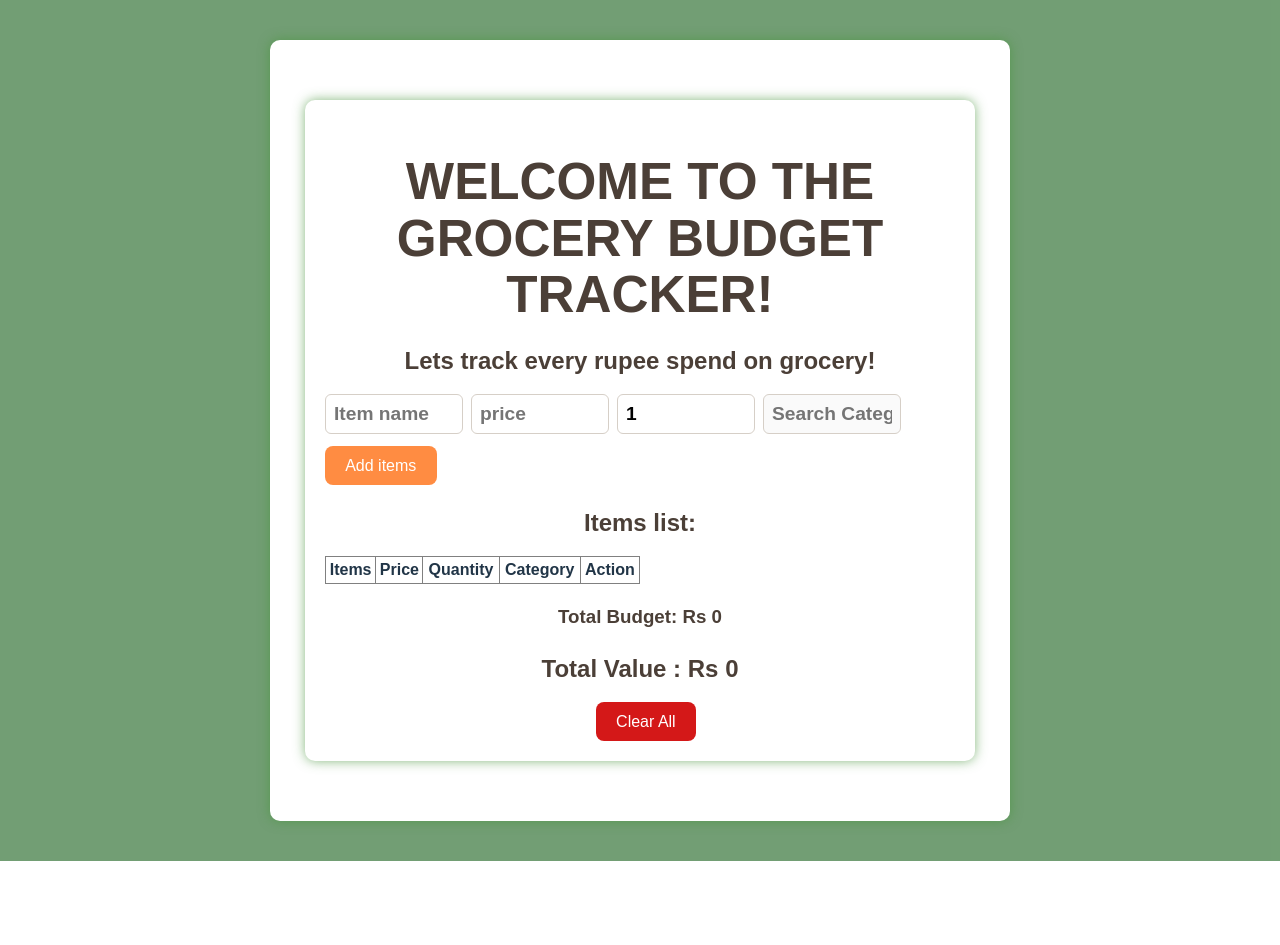
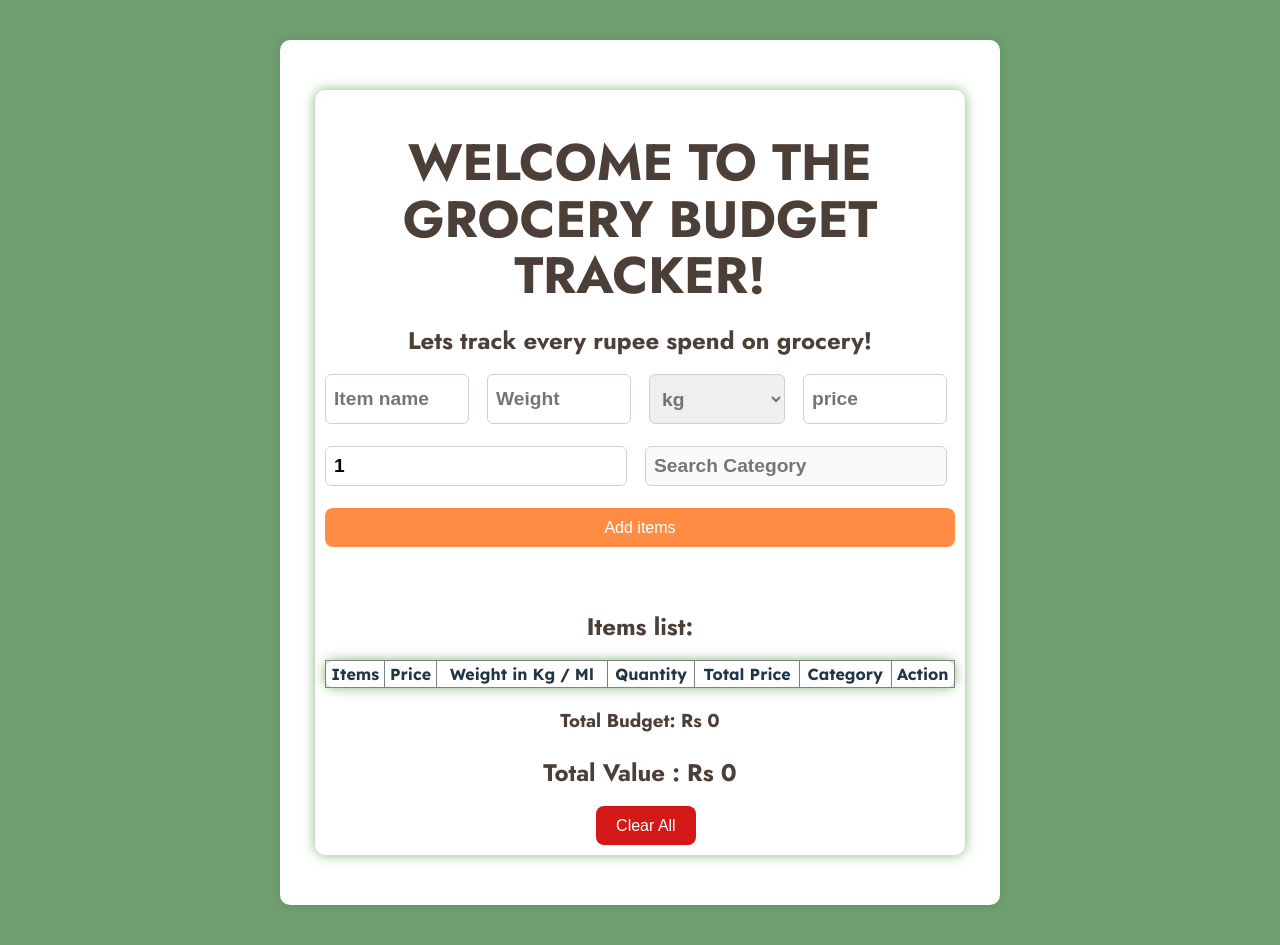
Before and after one commit to VIGNESHWAR-K-S-07/GROCERY-BUDGET-TRACKER, a React (Vite) app: page / in a window 1280 px wide. Before the commit the page ends 861 px from the top, so only its background shows below. Built offline with nearby package versions, Linux system fonts and the light colour scheme.

Commit message:
Updated Grocery Budget Tracker UI

```diff
--- a/index.html
+++ b/index.html
@@ -5,7 +5,11 @@
     <link rel="icon" type="image/svg+xml" href="/vite.svg" />
     <link rel="stylesheet"  href="/src/App.css" />
     <meta name="viewport" content="width=device-width, initial-scale=1.0" />
-    <title>grocery-budget-tracker</title>
+    <link rel="preconnect" href="https://fonts.googleapis.com">
+    <link rel="preconnect" href="https://fonts.gstatic.com" crossorigin>
+    <link href="https://fonts.googleapis.com/css2?family=Jost:ital,wght@0,100..900;1,100..900&family=Lexend+Deca:wght@100..900&display=swap" rel="stylesheet">
+<title>grocery-budget-tracker</title>
+
   </head>
   <body>
     <div id="root"></div>
--- a/src/App.css
+++ b/src/App.css
@@ -9,7 +9,7 @@ div {
   max-width: 700px;
   width:90%;
   margin: 40px auto;
-  padding: 20px;
+  padding: 10px;
   background: #ffffff;
   border-radius: 10px;
   box-shadow: 0px 0px 12px rgba(71, 148, 60, 0.671);
@@ -17,6 +17,7 @@ div {
 
 h1,h2,h3 {
   text-align: center;
+  font-family: "Jost", sans-serif;
   color:#4b3f37;
   margin-bottom:15px;
 }
@@ -33,7 +34,7 @@ input {
 }
 
 button {
-  padding: 6px 12px;
+  padding: 0px 3px;
   border: none;
   border-radius: 6px;
   background-color:#ff8c42 !important;
@@ -53,18 +54,163 @@ ul{
   padding-left: 0;
 }
 
+form{
+  display: flex;
+  position: relative;
+  flex-wrap: wrap;
+  gap:10px;
+}
+
+.input-form input{
+flex:1;
+/* min-width: 150px; */
+}
+.drop-downList {
+  display: block;
+  position: absolute;
+  top: 70%;
+  left: 50%;
+  transform: translateX(-50%);
+  right: 0;
+  flex-basis: 100%;
+  background-color: #fdfcfb;
+  z-index: 999;
+  max-height: 200px;
+  overflow-y: auto;
+  width: 100%;
+}
+
+.input-form button{
+  width: 100%;
+}
+
 li{
+
   list-style: none;
   margin-bottom: 10px;
-  color:#4b3f37
+  color:#4b3f37;
+  border-radius: 6px;
+}
+
+li:hover{
+  background-color: #ff8c42;
+  color: black;
+  font-weight: 600;
+}
+
+.table-container{
+  width: 100%;
+  padding: 0;
+  margin: 0;
+  font-family: "Lexend Deca", sans-serif;
+  font-optical-sizing: auto;
+  font-weight: 200;
+  font-style: normal;
+  /* overflow-x: auto;
+  -webkit-overflow-scrolling: touch; */
 }
 
 table{
   /* margin-left: 25%; */
+  /* display:flex;  */
+  margin: 0 auto;
   padding: 6px 5px;
+  align-items: center;
+  justify-content: center;
+  table-layout: auto;
+  word-wrap:break-word;
+}
+
+.weightUnit-dropdown{
+  height: 50px;
+  border-radius: 5px;
+  font-size: larger;
+  font-weight: 800;
+  color: #727272;
+  padding:8px;
+  margin-right:8px;
+  margin-bottom: 12px;
+  border:1px solid #D6CFC7;
+  border-radius: 6px;
+
 }
 
 #clearAll {
   background-color: rgb(212, 24, 24) !important;
   margin-left: 43%;
 }
+
+.deleteIcon,.editIcon{
+  display: none;
+}
+
+.Download-btn{
+  background-color: #ff8c42;
+  text-align: center;
+  cursor: pointer;
+  height: 40px;
+
+}
+
+.Download-btn:hover{
+  background-color: #4b3f37;
+  box-shadow: 1px 3px 3px black;
+}
+
+
+
+@media  (max-width:600px) {
+  form {
+    flex-direction: column;
+    gap: 10px;
+    margin-right: 15px;
+  }
+  input{
+    width: 100%;
+  }
+
+  .table-container{
+    margin: 0;
+    padding: 0;
+  }
+  table{
+    /* background-color: aqua; */
+    align-items: center;
+    justify-content: center;
+    table-layout:fixed;
+    word-wrap:break-word;
+    font-size:small;
+    /* overflow-x: scroll; */
+  }
+
+  td {
+    overflow:hidden;
+  }
+  td > button {
+    padding: 5px 6px;
+    margin: 1px 1px;
+    /* overflow: hidden; */
+    font-size:"large";
+    font-weight: bold;
+  }
+
+  .deleteIcon,.editIcon{
+  display: block;
+  font-size: 20px;
+  color: #ff8c42;
+  cursor: pointer;
+  padding:10px;
+}
+
+.Delete-btn,.Edit-btn{
+  display: none;
+}
+.Download-btn{
+  background-color: #ff8c42;
+  text-align: center;
+  cursor: pointer;
+  height: fit-content;
+
+}
+
+}
--- a/src/App.jsx
+++ b/src/App.jsx
@@ -1,170 +1,355 @@
-import { useState } from 'react';
+import { useState } from "react";
+import { FaEdit, FaTrash } from "react-icons/fa";
+import jsPDF from "jspdf";
+import html2canvas from "html2canvas";
 
 function App() {
+  const [isListEmpty, setIsListEmpty] = useState(true);
   const [items, setItems] = useState([]);
   const [name, setNames] = useState("");
-  const [price, setPrice] =useState("");
-  const [quantity, setQuantity] =useState(1);
-  const [category, setCategory] =useState("");
-  const [showList, setShowlist] =useState(false);
+  const [price, setPrice] = useState("");
+  const [Weight, setWeight] = useState("");
+  const [weightUnit, setWeightUnit] = useState("kg");
+  const [quantity, setQuantity] = useState(1);
+  const [category, setCategory] = useState("");
+  const [showList, setShowlist] = useState(false);
+  const [errorMessage, setErrorMessage] = useState([]);
+  const [SuccessMessage, setSuccessMessage] = useState("");
+  const [editItem, setEditItem] = useState(null);
 
   const categoryList = [
-    'VEGETABLES',
-    'FRUITS',
-    'BEVERAGES',
-    'DAIRY',
-    'SNACKS',
-    'FROZEN FOOD',
-    'GRAINS',
-    'MEAT',
-    'PERSONAL CARE',
-    'HOUSEHOLD',
-    'SPICES',
-    'OTHERS'
-  ]
+    "VEGETABLES",
+    "FRUITS",
+    "BEVERAGES",
+    "DAIRY",
+    "SNACKS",
+    "FROZEN FOOD",
+    "GRAINS",
+    "MEAT",
+    "PERSONAL CARE",
+    "HOUSEHOLD",
+    "SPICES",
+    "OTHERS",
+  ];
 
+  // To Add an item in the List
 
-  function handleItems(e){
+  function handleItems(e) {
     e.preventDefault();
 
-    if(!name || !category || price <=0 || quantity <=0){
-          // alert("Price and Quantity should not be in negative!");
+    // Validate the inputs are given
+
+    if (
+      !name ||
+      !category ||
+      !Weight ||
+      !weightUnit ||
+      price <= 0 ||
+      quantity <= 0
+    ) {
+      setErrorMessage("Please fill the Fields with correct inputs!!!");
+      setTimeout(() => setErrorMessage(""), 3000);
       return;
     }
 
-    if(name && price){
-      const newItem = { id: Date.now(),name: name.toUpperCase(),
+    if (name && price) {
+      const newItem = {
+        id: Date.now(),
+        name: name.toUpperCase(),
         price: Number(price),
-         quantity:Number(quantity),
-         category: category.toUpperCase()||"Uncategorized"};
+        Weight: Number(Weight),
+        weightUnit: weightUnit,
+        quantity: Number(quantity),
+        category: String(category).toUpperCase() || "Uncategorized",
+      };
       setItems(items.concat(newItem));
       setNames("");
       setPrice("");
+      setWeight("");
+      setWeightUnit("");
       setCategory("");
       setQuantity("");
+      setIsListEmpty(false);
+      setSuccessMessage("The Item Added Sucessfully :)");
+      setTimeout(() => setSuccessMessage(""), 3000);
     }
 
+    if (editItem !== null) {
+      const updatedItem = items.map((item) =>
+        item.id === editItem
+          ? { ...item, name, price, Weight, weightUnit, quantity, category }
+          : item,
+      );
+      setItems(updatedItem);
+      setEditItem(null);
+    }
+  }
+
+  // Function that handles the remove an item from the list
+  function removeItems(id) {
+    const filteredList = items.filter(function (item) {
+      return item.id !== id;
+    });
+    setItems(filteredList);
 
   }
 
-    function removeItems(id){
-      const filteredList = items.filter(function(item){
-        return item.id !== id;
-      });
-      setItems(filteredList);
+  // Function that modifies an item from the list
+
+  function handleEdit(id) {
+    const itemToedit = items.find((item) => item.id === id);
+    setNames(itemToedit.name);
+    setPrice(itemToedit.price);
+    setWeight(itemToedit.Weight);
+    setWeightUnit(itemToedit.weightUnit);
+    setQuantity(itemToedit.quantity);
+    setCategory(itemToedit.category);
+    setEditItem(id);
   }
+
+  // Function that helps to clear the list
 
   function clearList() {
     setItems([]);
+    setIsListEmpty(true);
   }
 
+  const downloadPdf = () => {
+    const table = document.getElementById("grocery-table");
+    html2canvas(table, { scale: 2 }).then((canvas) => {
+      const imgData = canvas.toDataURL("image/png");
+      const pdf = new jsPDF("p", "pt", "a4");
+      const imgWidth = pdf.internal.pageSize.getWidth();
+      const imgHeight = (canvas.height * imgWidth) / canvas.width;
+      pdf.addImage(imgData, "PNG", 0, 20, imgWidth, imgHeight);
+      pdf.save("Your grocery-List.pdf");
+    });
+  };
+
+  // Sum the total amount in the list
   let totalAmount = 0;
-    for(let i=0; i<items.length; i++){
-      totalAmount += parseFloat(items[i].price*items[i].quantity);
+  for (let i = 0; i < items.length; i++) {
+    totalAmount += parseFloat(items[i].price * items[i].quantity);
   }
+  console.log(items);
 
   return (
+    <>
       <div>
         <h1>WELCOME TO THE GROCERY BUDGET TRACKER!</h1>
         <h2>Lets track every rupee spend on grocery!</h2>
-      <form onSubmit={handleItems}>
-        <input type='text'
-         placeholder='Item name'
+        {/* FORM STARTS */}
+        <form onSubmit={handleItems} className="input-form">
+          <input
+            type="text"
+            placeholder="Item name"
             value={name}
             onChange={(e) => {
               const value = e.target.value;
-          if (/^[A-Za-z\s]*$/.test(value)){
+              if (/^[A-Za-z\s]*$/.test(value)) {
                 setNames(value);
               }
-         }}/>
+            }}
+          />
 
-        <input type='Number'
-        placeholder='price'
+          <input
+            type="number"
+            placeholder="Weight"
+            value={Weight}
+            onChange={(e) => {
+              setWeight(e.target.value);
+            }}
+          />
+          <select
+            className="weightUnit-dropdown"
+            value={weightUnit}
+            onChange={(e) => setWeightUnit(e.target.value)}
+          >
+            <option value="">select Unit</option>
+            <option value="kg">kg</option>
+            <option value="g">g</option>
+            <option value="l">l</option>
+            <option value="ml">ml</option>
+          </select>
+
+          <input
+            type="Number"
+            placeholder="price"
             value={price}
-        onChange={(e) => setPrice(e.target.value) }
-        min={0}/>
+            onChange={(e) => setPrice(e.target.value)}
+            min={0}
+          />
 
-        <input type='Number'
-        placeholder='Quantity'
+          <input
+            type="Number"
+            placeholder="Quantity"
             value={quantity}
-        onChange={(e) => setQuantity(e.target.value) }
-        min={0}/>
+            onChange={(e) => setQuantity(e.target.value)}
+            min={0}
+          />
 
-        <input type='Text'
-        placeholder='Search Category'
+          <input
+            type="Text"
+            placeholder="Search Category"
             value={category}
-        onChange={(e) =>
-          setCategory(e.target.value)}
-          onClick = {()=> {
-            if(name && price > 0 && quantity > 0){
+            onChange={(e) => setCategory(e.target.value)}
+            onClick={() => {
+              if (name && price > 0 && quantity > 0) {
                 setShowlist(true);
-            }else{
-              alert("Please fill the Item Name, Price and Quantity before selecting a Category");}}}
-              disabled={!name || price <= 0 || quantity <=0}/>
+                setErrorMessage([]);
+              } else {
+                setErrorMessage(
+                  "Please fill the Item Name, Price and Quantity before selecting a Category!",
+                );
+                setTimeout(() => setErrorMessage(""), 3000);
+              }
+            }}
+            disabled={!name || price < 0 || quantity < 0}
+          />
 
-          {showList && (<ul>
-          {categoryList.filter((item) =>
-          item.toLowerCase().startsWith(category.toLowerCase())
+          {showList && (
+            <ul className="drop-downList">
+              {categoryList
+                .filter((item) =>
+                  item.toLowerCase().startsWith(category.toLowerCase()),
                 )
-        .slice(0,5).map((item,index)=>(
+                .slice(0, 5)
+                .map((item, index) => (
                   <li
                     key={index}
-          onClick={()=> {
+                    onClick={() => {
                       setCategory(item);
                       setShowlist(false);
-          }
-          }
+                    }}
+                    style={{
+                      cursor: "pointer",
+                      padding: "4px 8px",
+                      border: "1px solid #2e2525ff",
+                    }}
+                  >
+                    {item}
+                  </li>
+                ))}
+            </ul>
+          )}
 
-          style={{cursor:'pointer',padding:"4px 8px",border:"1px solid #2e2525ff"}}>{item}</li>
-        ))}
-         </ul>)}
+          <button type="submit" id="sumbitBtn">
+            Add items
+          </button>
+          {SuccessMessage && (
+            <p style={{ color: "green", fontWeight: "bold" }}>
+              {SuccessMessage}
+            </p>
+          )}
 
-
-        <button type='submit' id='sumbitBtn' >Add items</button>
-
+          {errorMessage && (
+            <p style={{ color: "red", fontWeight: "bold" }}>{errorMessage}</p>
+          )}
         </form>
+        {/* FORM ENDS */}
         <h2>Items list:</h2>
+        <div className="table-container">
           <table
+            id="grocery-table"
             border={1}
-      style={{width:'50%', borderCollapse:'collapse', textAlign:'center'}}>
+            style={{
+              width: "100%",
+              borderCollapse: "collapse",
+              textAlign: "center",
+            }}
+          >
             <thead>
               <tr>
                 <th>Items</th>
                 <th>Price</th>
+                <th>Weight in Kg / Ml</th>
                 <th>Quantity</th>
+                <th>Total Price</th>
                 <th>Category</th>
                 <th>Action</th>
               </tr>
             </thead>
             <tbody
-        style={{width:'50%', borderCollapse:'collapse',fontWeight:'bolder',textAlign:'center'}}>
-          {items.map(function(item){
+              style={{
+                width: "50%",
+                borderCollapse: "collapse",
+                fontWeight: "bold",
+                textAlign: "center",
+              }}
+            >
+              {items.map(function (item) {
                 return (
                   <tr key={item.id}>
                     <td>{item.name}</td>
                     <td>{item.price}</td>
+                    <td>
+                      {item.Weight}
+                      {item.weightUnit}
+                    </td>
                     <td>{item.quantity}</td>
+                    <td>{item.price * item.quantity}</td>
                     <td>{item.category}</td>
                     <td>
-                <button onClick={() => {
+                      <button
+                        className="Delete-btn"
+                        onClick={() => {
                           return removeItems(item.id);
-              }}>Remove</button>
+                        }}
+                      >
+                        Delete
+                      </button>
+                      <FaTrash
+                        className="deleteIcon"
+                        onClick={() => {
+                          return removeItems(item.id);
+                        }}
+                      />
+                    </td>
+                    <td>
+                      <button
+                        className="Edit-btn"
+                        onClick={() => {
+                          return handleEdit(item.id);
+                        }}
+                      >
+                        Edit
+                      </button>
+                      <FaEdit
+                        className="editIcon"
+                        onClick={() => {
+                          return handleEdit(item.id);
+                        }}
+                      />
                     </td>
                   </tr>
                 );
               })}
             </tbody>
           </table>
+        </div>
 
-      <h3>Total Budget: Rs {" "}
-        {items.reduce(function(total, item){
-          return total + (item.price * item.quantity);
-        },0)}
+        <h3>
+          Total Budget: Rs{" "}
+          {items.reduce(function (total, item) {
+            return total + item.price * item.quantity;
+          }, 0)}
         </h3>
         <h2>Total Value : Rs {totalAmount}</h2>
-      <button onClick={clearList} id='clearAll'>Clear All</button>
+        <button onClick={clearList} id="clearAll">
+          Clear All
+        </button>
+        {isListEmpty ? (
+          ""
+        ) : (
+          <>
+            <h3>click here to download your list!</h3>
+            <button className="Download-btn" onClick={downloadPdf}>
+              Download as PDF
+            </button>
+          </>
+        )}
       </div>
-  )
+    </>
+  );
 }
-
 export default App;
```
Also changed, not shown: package.json (+6 -1 lines), 1 other file (tests, documents, lock files or other folders). Lines whose indentation alone changed are shown as unchanged.
